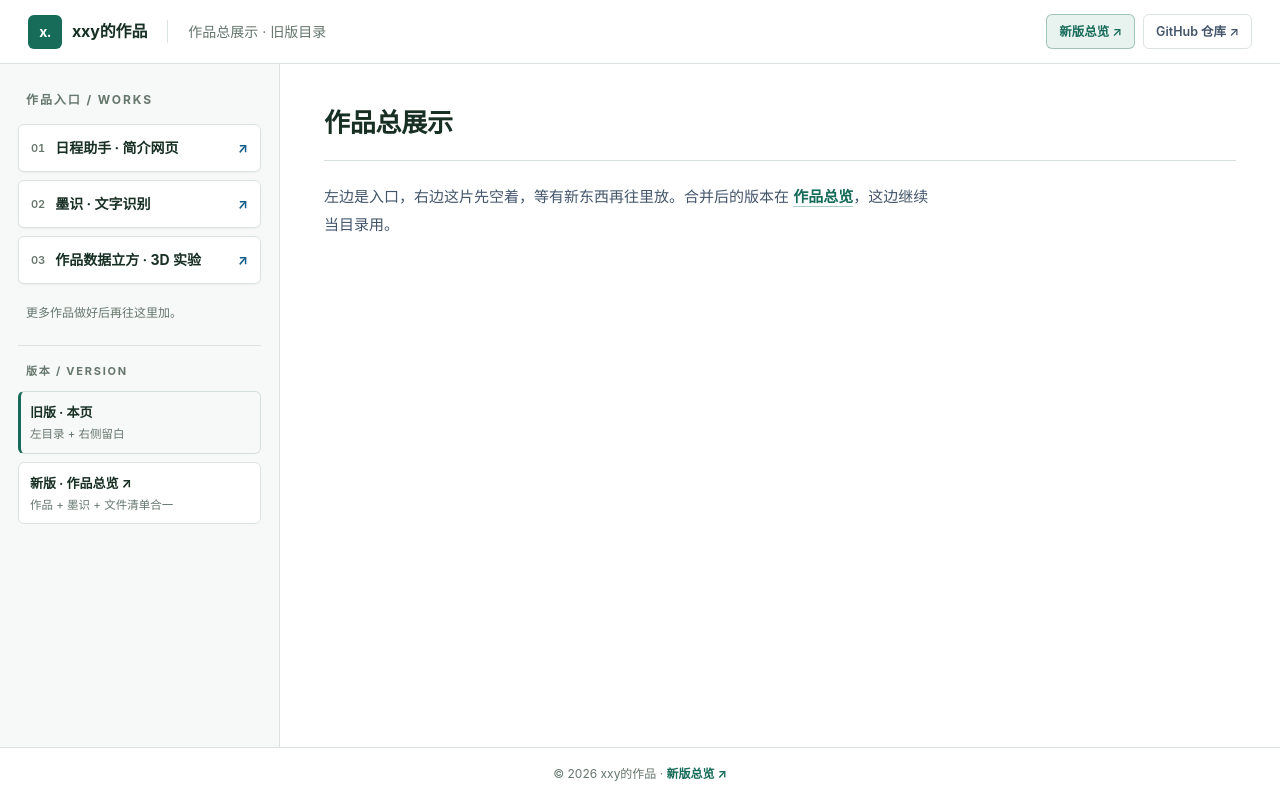
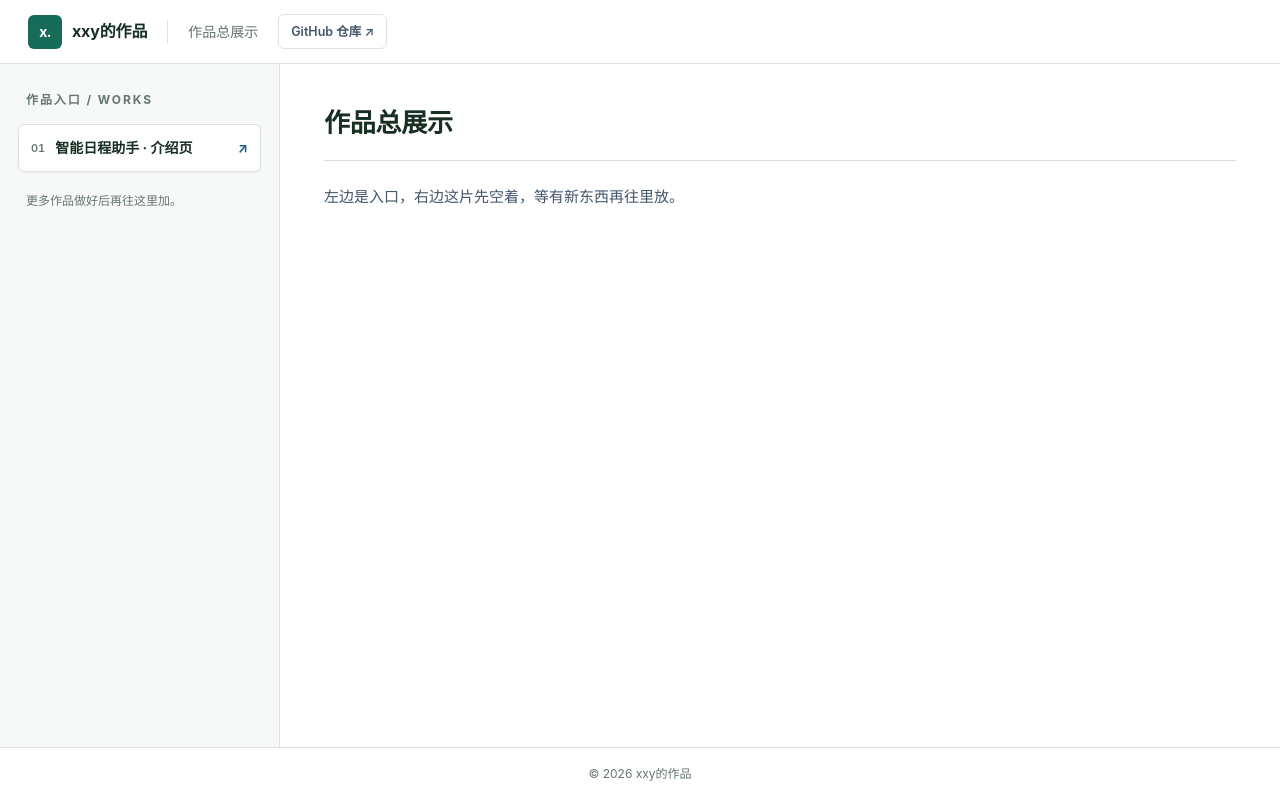
Before and after one commit to wocao123103/total_repository, a plain HTML site: page 前端html学习网页/作品目录.html in a window 1280 px wide. Drawn offline with Linux system fonts and the light colour scheme.

Commit message:
Update 作品目录.html

```diff
--- a/前端html学习网页/作品目录.html
+++ b/前端html学习网页/作品目录.html
@@ -1,7 +1,6 @@
 <!DOCTYPE html>
 <html lang="zh-CN">
-<!-- 旧版目录页。文件名用 作品目录.html，避免与上一层的 作品总览.html 混淆 -->
-
+<!-- 作品总展示页：左栏列入口，右侧先留白。样式在同目录的 样式.css -->
 <head>
   <meta charset="UTF-8">
   <meta name="viewport" content="width=device-width, initial-scale=1">
@@ -20,85 +19,41 @@
       <span class="mark" aria-hidden="true">x.</span>
       <span class="name">xxy的作品</span>
     </div>
-    <span class="breadcrumb">作品总展示 · 旧版目录</span>
-    <!-- 两个真链接：一个回新版总览，一个去源码仓库 -->
-    <div class="header-links">
-      <a class="header-link header-link--new" href="../作品总览.html">新版总览 ↗</a>
-      <a class="header-link" href="https://github.com/wocao123103/smart_schedule" target="_blank"
-        rel="noopener noreferrer">GitHub 仓库 ↗</a>
-    </div>
+    <span class="breadcrumb">作品总展示</span>
+    <a class="header-link" href="https://github.com/wocao123103/smart_schedule" target="_blank"
+      rel="noopener noreferrer">GitHub 仓库 ↗</a>
   </header>
 
   <div class="workspace">
 
-    <!-- 左侧目录：只放真的能点开的入口。
-         新增作品就复制一个 <li>，改序号、文字和 href。
-         href 填「简介网页」的 Pages 地址，不要填 github.com/.../blob/...（那是源码页）。 -->
+    <!-- 左侧目录：只放真能点开的入口。新增作品就复制一个 <li>，改序号、文字和 href。 -->
     <aside class="toc" aria-label="作品目录">
       <p class="toc-title">作品入口 / WORKS</p>
       <ul class="toc-list">
         <li>
-          <a class="toc-link"
-            href="https://wocao123103.github.io/smart_schedule/python%E8%AF%BE%E5%8A%A0%E8%BD%BD%E7%BD%91%E9%A1%B5.html"
-            title="日程助手 · 简介网页" target="_blank" rel="noopener noreferrer">
+          <a class="toc-link" href="python课加载网页.html" title="智能日程助手 · 介绍页">
             <span class="idx">01</span>
-            <span class="txt">日程助手 · 简介网页</span>
-            <span class="arrow" aria-hidden="true">↗</span>
-          </a>
-        </li>
-        <li>
-          <a class="toc-link"
-            href="https://wocao123103.github.io/ink_recognition-moshi-/index.html"
-            title="墨识 · 文字识别" target="_blank" rel="noopener noreferrer">
-            <span class="idx">02</span>
-            <span class="txt">墨识 · 文字识别</span>
-            <span class="arrow" aria-hidden="true">↗</span>
-          </a>
-        </li>
-        <!-- 03 是本机作品：Three.js + 数据驱动的 3D 作品架。
-             本地双击能直接点开；将来传到 Pages 后，把 href 换成线上地址即可。 -->
-        <li>
-          <a class="toc-link"
-            href="../三维作品架/作品数据立方.html"
-            title="作品数据立方 · 本地版（Three.js 实验）" target="_blank" rel="noopener noreferrer">
-            <span class="idx">03</span>
-            <span class="txt">作品数据立方 · 3D 实验</span>
+            <span class="txt">智能日程助手 · 介绍页</span>
             <span class="arrow" aria-hidden="true">↗</span>
           </a>
         </li>
       </ul>
       <p class="toc-hint">更多作品做好后再往这里加。</p>
-
-      <!-- 版本切换：旧版（本页）↔ 新版（合并单页），两个方向都留了入口 -->
-      <div class="version">
-        <p class="version-title">版本 / VERSION</p>
-        <span class="version-item is-here">
-          <b>旧版 · 本页</b>
-          <small>左目录 + 右侧留白</small>
-        </span>
-        <a class="version-item" href="../作品总览.html">
-          <b>新版 · 作品总览 ↗</b>
-          <small>作品 + 墨识 + 文件清单合一</small>
-        </a>
-      </div>
     </aside>
 
-    <!-- 右侧：先留白。不放任何「看着能点、其实点不动」的卡片。 -->
+    <!-- 右侧：先留白，不放「看着能点、其实点不动」的卡片 -->
     <main class="reading">
       <div class="reading-inner">
         <h1 class="section-title">作品总展示</h1>
         <div class="section-rule"></div>
-        <p class="lead">左边是入口，右边这片先空着，等有新东西再往里放。合并后的版本在
-          <a class="inline-link" href="../作品总览.html">作品总览</a>，这边继续当目录用。</p>
+        <p class="lead">左边是入口，右边这片先空着，等有新东西再往里放。</p>
         <div class="canvas-blank" aria-hidden="true"></div>
       </div>
     </main>
 
   </div>
 
-  <footer class="site-footer">© 2026 xxy的作品 ·
-    <a href="../作品总览.html">新版总览 ↗</a>
-  </footer>
+  <footer class="site-footer">© 2026 xxy的作品</footer>
 
 </body>
 
```
